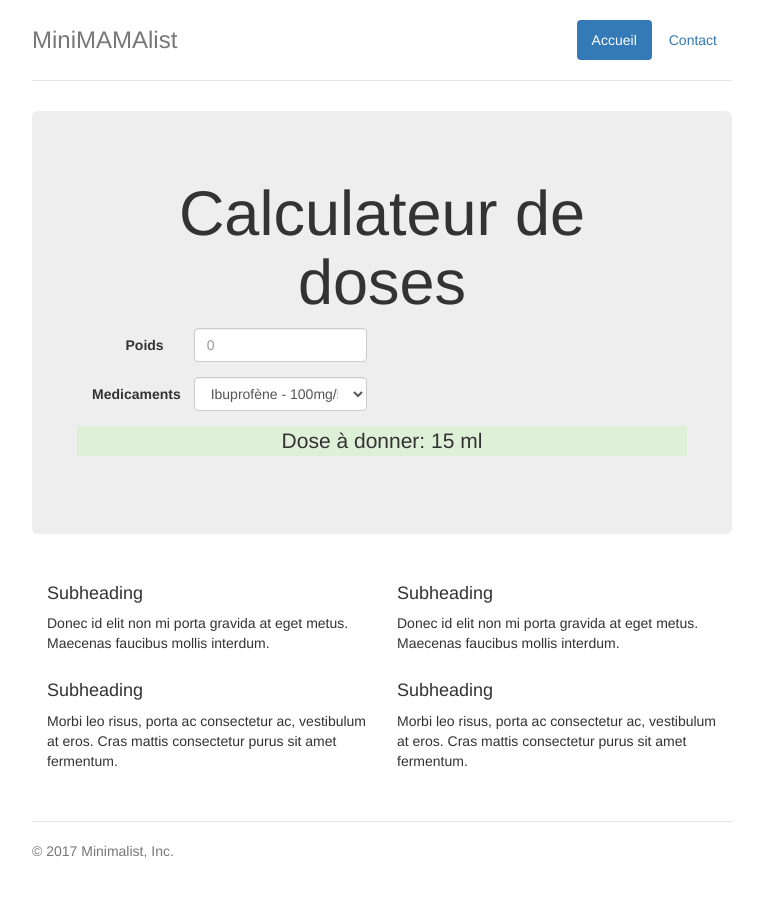
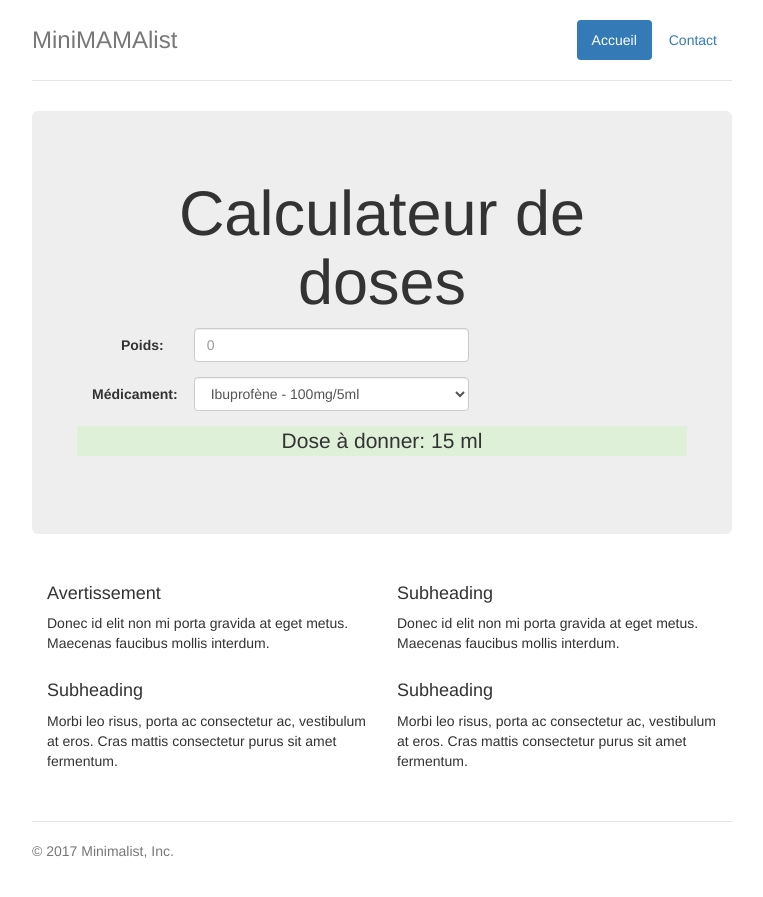
Before and after one commit to patrickboutin/patrickboutin.github.io, a Jekyll site: the page index.html, which Jekyll copies as it is, in a window 1280 px wide. Shown: the top 897 px of the page, without its empty margins (258-1021 px from the left). Built offline with Jekyll 4.4.1, drawn with Linux system fonts in a browser that asks for light colours.

Commit message:
Changement de la largeur des dropdown

```diff
--- a/index.html
+++ b/index.html
@@ -40,14 +40,14 @@
         <h1>Calculateur de doses </h1>
         <form class="form-horizontal">
           <div class="form-group">
-            <label for="inputWeight" class="col-sm-2 control-label">Poids</label>
-            <div class="col-sm-4">
+            <label for="inputWeight" class="col-sm-2 control-label">Poids: </label>
+            <div class="col-sm-6">
               <input type="number" class="form-control" id="inputWeights" placeholder="0">
             </div>
           </div>
           <div class="form-group">
-            <label for="medicaments" class="col-sm-2 control-label">Medicaments</label>
-            <div class="col-sm-4">
+            <label for="medicaments" class="col-sm-2 control-label">Médicament: </label>
+            <div class="col-sm-6">
               <select id="medicaments" class="form-control">
                 <option value="20">Ibuprofène - 100mg/5ml</option>
                 <option value="40">Ibuprofène - 200mg/5ml</option>
@@ -65,7 +65,7 @@
 
       <div class="row marketing">
         <div class="col-lg-6">
-          <h4>Subheading</h4>
+          <h4>Avertissement</h4>
           <p>Donec id elit non mi porta gravida at eget metus. Maecenas faucibus mollis interdum.</p>
 
           <h4>Subheading</h4>
```
